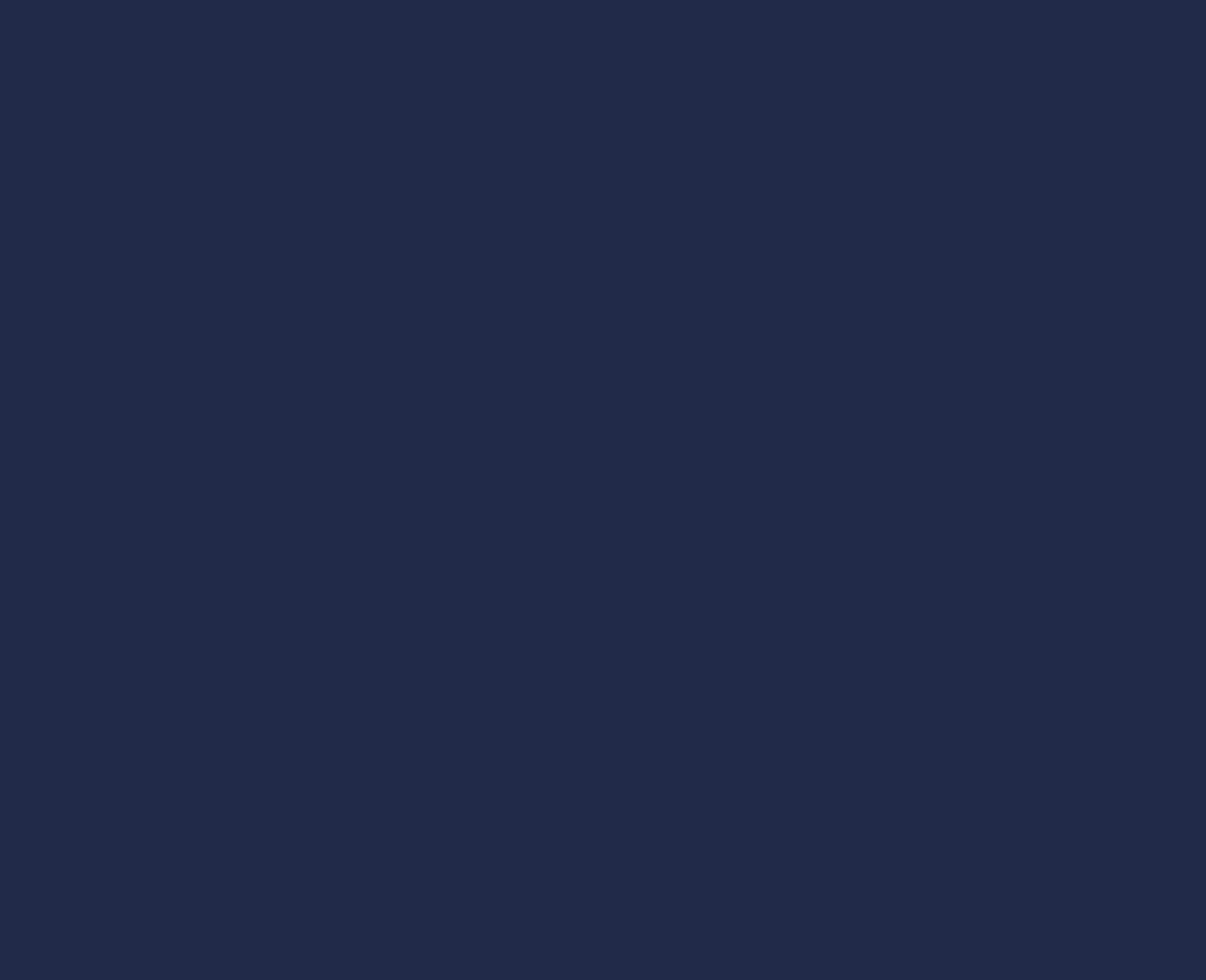
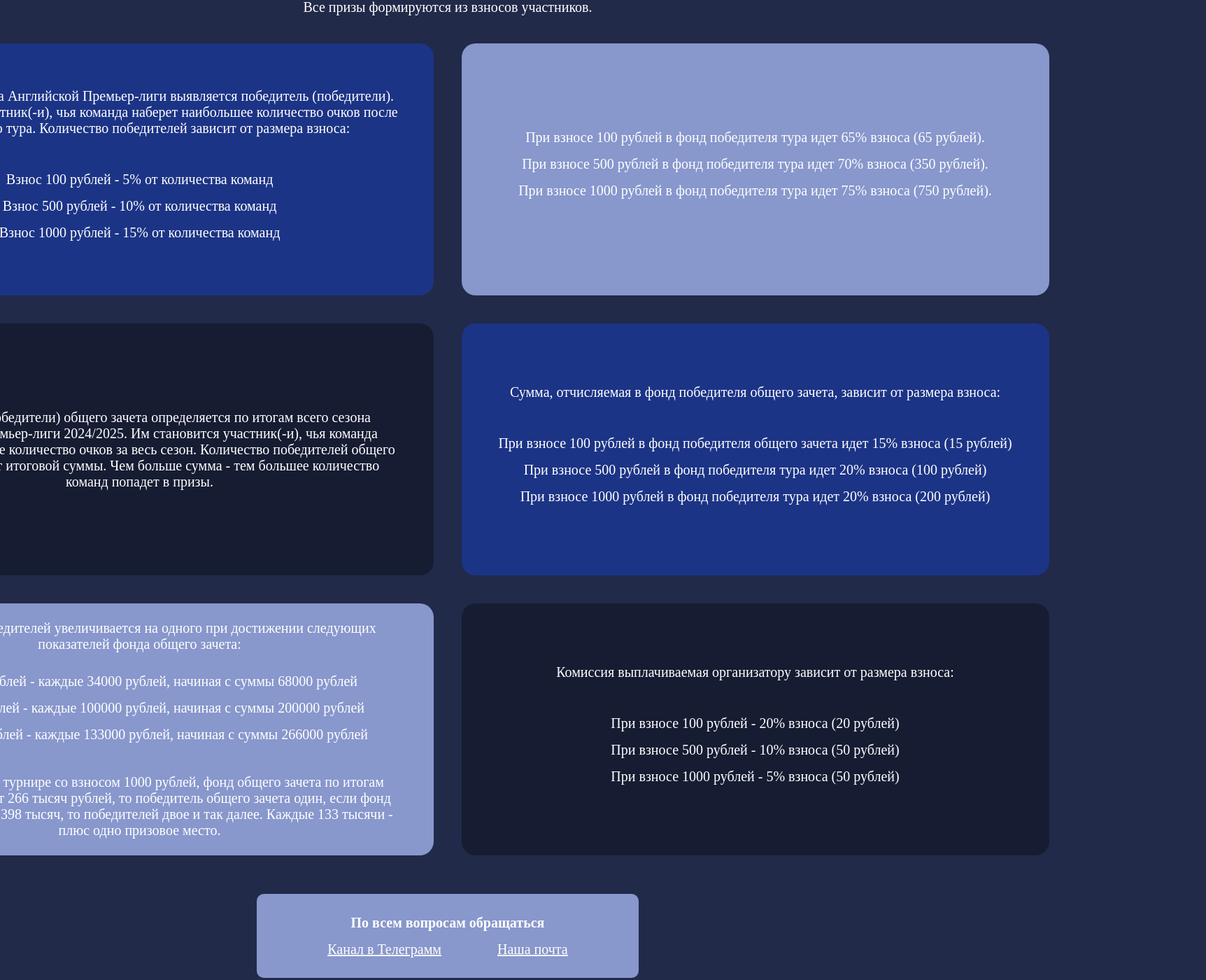
Before and after one commit to MartaKliuchnik/FANFOOTBALL_CLUB, a React (Vite) app: page /prize-page in a window 1280 px wide. Before the commit this address had no page. Shown: the part 520-1920 px from the top of the page at 70% size, 1724 px wide, since content can reach past the window. Before the commit the page ends 800 px from the top, so only its background shows below. Built offline with nearby package versions, Linux system fonts and the light colour scheme.

Commit message:
feat: add PrizePage component with email and Telegram links

```diff
--- a/src/Pages/HomePage/index.jsx
+++ b/src/Pages/HomePage/index.jsx
@@ -1,14 +1,10 @@
 import React from 'react';
-import Conditions from '../../components/Conditions';
-import Header from '../../components/Header';
 import TeamPlayerMap from '../../components/TeamPlayerMap';
 import styles from './index.module.css';
 
 export default function HomePage() {
 	return (
-		<div>
-			<Header/>
-			<Conditions/>
+		<div className={styles.container}>
 			<div className={styles.wrapper}>
 				<TeamPlayerMap />
 			</div>
--- a/src/Pages/HomePage/index.module.css
+++ b/src/Pages/HomePage/index.module.css
@@ -1,3 +1,7 @@
+.container {
+	margin-bottom: 140px;
+}
+
 .wrapper {
 	display: flex;
 	justify-content: center;
--- /dev/null
+++ b/src/Pages/PrizePage/index.jsx
@@ -0,0 +1,129 @@
+import PrizeCard from '../../components/PrizeCard';
+import PrizeList from '../../components/PrizeList';
+import styles from './index.module.css';
+
+export default function PrizePage() {
+	return (
+		<div className={styles.container}>
+			<h2>Призы</h2>
+			<p>Все призы формируются из взносов участников.</p>
+
+			<div className={styles.cardContainer}>
+				<PrizeCard
+					backgroundColor='var(--primary-button-color)'
+					content={
+						<>
+							<p style={{ paddingBottom: '50px' }}>
+								После каждого тура Английской Премьер-лиги выявляется победитель
+								(победители). Им становится участник(-и), чья команда наберет
+								наибольшее количество очков после конкретного тура. Количество
+								победителей зависит от размера взноса:
+							</p>
+							<PrizeList
+								items={[
+									'Взнос 100 рублей - 5% от количества команд',
+									'Взнос 500 рублей - 10% от количества команд',
+									'Взнос 1000 рублей - 15% от количества команд',
+								]}
+							/>
+						</>
+					}
+				/>
+				<PrizeCard
+					backgroundColor='var(--light-button-color)'
+					content={
+						<PrizeList
+							items={[
+								'При взносе 100 рублей в фонд победителя тура идет 65% взноса (65 рублей).',
+								'При взносе 500 рублей в фонд победителя тура идет 70% взноса (350 рублей).',
+								'При взносе 1000 рублей в фонд победителя тура идет 75% взноса (750 рублей).',
+							]}
+						/>
+					}
+				/>
+
+				<PrizeCard
+					backgroundColor='var(--secondary-bg-color)'
+					content='Победитель (победители) общего зачета определяется по итогам всего сезона Английской Премьер-лиги 2024/2025. Им становится участник(-и), чья команда наберет наибольшее количество очков за весь сезон. Количество победителей общего зачета зависит от итоговой суммы. Чем больше сумма - тем большее количество команд попадет в призы.'
+				/>
+
+				<PrizeCard
+					backgroundColor='var(--primary-button-color)'
+					content={
+						<>
+							<p style={{ paddingBottom: '50px' }}>
+								Сумма, отчисляемая в фонд победителя общего зачета, зависит от
+								размера взноса:
+							</p>
+							<PrizeList
+								items={[
+									'При взносе 100 рублей в фонд победителя общего зачета идет 15% взноса (15 рублей)',
+									'При взносе 500 рублей в фонд победителя тура идет 20% взноса (100 рублей)',
+									'При взносе 1000 рублей в фонд победителя тура идет 20% взноса (200 рублей)',
+								]}
+							/>
+						</>
+					}
+				/>
+
+				<PrizeCard
+					content={
+						<>
+							<p style={{ paddingBottom: '30px' }}>
+								Количество победителей увеличивается на одного при достижении
+								следующих показателей фонда общего зачета:
+							</p>
+							<PrizeList
+								items={[
+									'Взнос 100 рублей - каждые 34000 рублей, начиная с суммы 68000 рублей',
+									'Взнос 500 рублей - каждые 100000 рублей, начиная с суммы 200000 рублей',
+									'Взнос 1000 рублей - каждые 133000 рублей, начиная с суммы 266000 рублей',
+								]}
+							/>
+							<p style={{ paddingTop: '30px' }}>
+								Например, если в турнире со взносом 1000 рублей, фонд общего
+								зачета по итогам сезона не превысит 266 тысяч рублей, то
+								победитель общего зачета один, если фонд составит от 266 до 398
+								тысяч, то победителей двое и так далее. Каждые 133 тысячи - плюс
+								одно призовое место.
+							</p>
+						</>
+					}
+				/>
+
+				<PrizeCard
+					backgroundColor='var(--secondary-bg-color)'
+					content={
+						<>
+							<p style={{ paddingBottom: '50px' }}>
+								Комиссия выплачиваемая организатору зависит от размера взноса:
+							</p>
+
+							<PrizeList
+								items={[
+									'При взносе 100 рублей - 20% взноса (20 рублей)',
+									'При взносе 500 рублей - 10% взноса (50 рублей)',
+									'При взносе 1000 рублей - 5% взноса (50 рублей)',
+								]}
+							/>
+						</>
+					}
+				/>
+			</div>
+
+			<div className={styles.infoContainer}>
+				<p className={styles.title}>По всем вопросам обращаться</p>
+				<div className={styles.contactDate}>
+					<a
+						href='https://t.me/+VzMz4q8h4SM1ZDEy'
+						target='_blank'
+						rel='noopener noreferrer'
+					>
+						Канал в Телеграмм
+					</a>
+					<a href='mailto:fanfootballclub@protonmail.com'>Наша почта</a>
+				</div>
+			</div>
+		</div>
+	);
+}
--- /dev/null
+++ b/src/Pages/PrizePage/index.module.css
@@ -0,0 +1,49 @@
+.container {
+	margin-top: 50px;
+	display: flex;
+	flex-direction: column;
+	justify-content: center;
+	align-items: center;
+	color: #ffffff;
+	font-size: 20px;
+	font-weight: 400;
+	margin-bottom: 35px;
+}
+
+h2 {
+	margin-bottom: 40px;
+	font-size: 32px;
+}
+
+.cardContainer {
+	margin-top: 40px;
+	display: grid;
+	gap: 40px;
+	grid-template-columns: repeat(2, 1fr);
+	margin-bottom: 55px;
+}
+
+.infoContainer {
+	width: 546px;
+	height: 120px;
+	background-color: #8897cc;
+	display: flex;
+	flex-direction: column;
+	align-items: center;
+	justify-content: center;
+	gap: 15px;
+	border-radius: 10px;
+}
+
+.title {
+	font-weight: 700;
+}
+
+.contactDate {
+	display: flex;
+	gap: 80px;
+}
+
+.contactDate > a {
+	color: #ffffff;
+}
--- a/src/components/App/App.jsx
+++ b/src/components/App/App.jsx
@@ -1,13 +1,18 @@
 import { Route, Routes } from 'react-router-dom';
 import HomePage from '../../Pages/HomePage';
 import { Context } from '../../context';
+import PrizePage from '../../Pages/PrizePage';
+import Header from '../Header';
+import Conditions from '../Conditions';
 function App() {
 	return (
 		<Context.Provider value={{}}>
+			<Header />
+			<Conditions />
 			<Routes>
 				{/* <Route path="/" element={<Layout />}/> */}
-				<Route path="/" element={<HomePage />}/>
-				{/* <Route path='*' element={<EmptyRequestPage />} /> */}
+				<Route path='/' element={<HomePage />} />
+				<Route path='/prize-page' element={<PrizePage />} />
 			</Routes>
 		</Context.Provider>
 	);
--- /dev/null
+++ b/src/components/PrizeCard/index.jsx
@@ -0,0 +1,9 @@
+import styles from './index.module.css';
+
+export default function PrizeCard({ content, backgroundColor }) {
+	return (
+		<div className={styles.cardContainer} style={{ backgroundColor }}>
+			<p className={styles.text}>{content}</p>
+		</div>
+	);
+}
--- /dev/null
+++ b/src/components/PrizeCard/index.module.css
@@ -0,0 +1,15 @@
+.cardContainer {
+	width: 840px;
+	height: 360px;
+	display: flex;
+	flex-direction: column;
+	align-items: center;
+	justify-content: center;
+	border-radius: 20px;
+	background-color: #8897cc;
+	padding: 30px 47px 30px 46px;
+}
+
+.text {
+	text-align: center;
+}
--- /dev/null
+++ b/src/components/PrizeList/index.jsx
@@ -0,0 +1,11 @@
+import styles from './index.module.css';
+
+export default function PrizeList({ items }) {
+	return (
+		<ul className={styles.list}>
+			{items.map((item, index) => (
+				<li key={index}>{item}</li>
+			))}
+		</ul>
+	);
+}
--- /dev/null
+++ b/src/components/PrizeList/index.module.css
@@ -0,0 +1,7 @@
+.list {
+	list-style-type: none;
+}
+
+.list > li {
+	padding-bottom: 15px;
+}
```
Also changed, not shown: src/index.css (indentation only).
